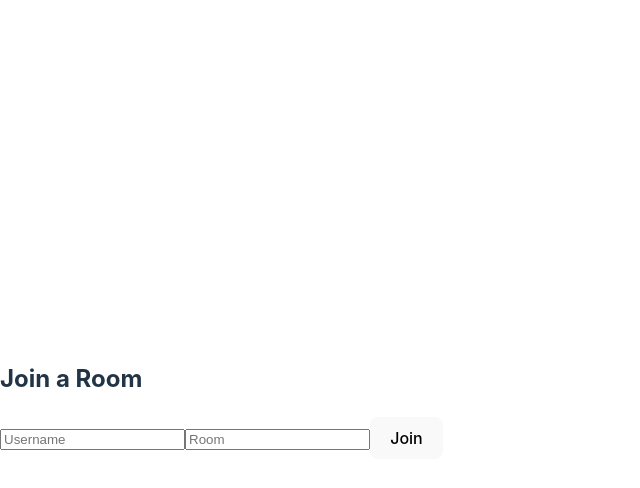
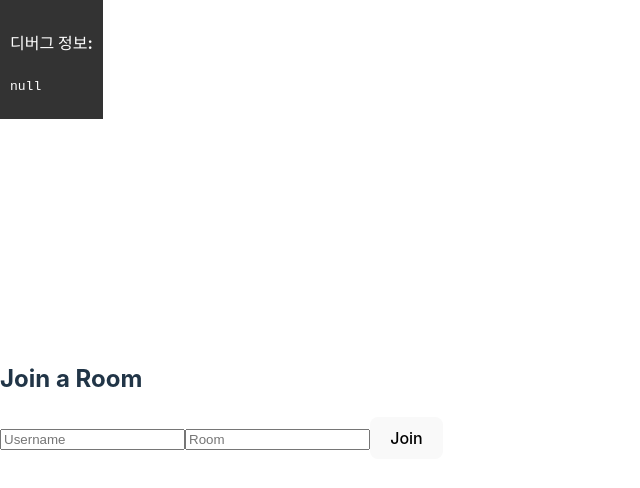
Before and after one commit to Huk9uri/dawata-webView, a React (Vite) app: page / in a window 1280 px wide. Shown: the top 488 px of the page, without its empty margins (0-640 px from the left). Built offline with nearby package versions, Linux system fonts and the light colour scheme.

Commit message:
feat: injectedJavaScript 확인 로직

```diff
--- a/src/App.tsx
+++ b/src/App.tsx
@@ -1,4 +1,4 @@
-import { useState } from "react";
+import { useState, useEffect } from "react";
 import {
   ControlBar,
   GridLayout,
@@ -14,10 +14,65 @@ import { Track } from "livekit-client";
 
 const serverUrl = "wss://dawata-3r907ysh.livekit.cloud";
 
+declare global {
+  interface Window {
+    // 주입될 데이터의 타입을 정의합니다
+    injectedJavaScript?: {
+      jwt?: string;
+      appointmentId?: number;
+      // 필요한 다른 필드들을 여기에 추가
+    };
+  }
+}
+
 export default function App() {
   const [token, setToken] = useState<string | null>(null);
   const [username, setUsername] = useState("");
   const [room, setRoom] = useState("");
+  const [injectedJavaScript, setInjectedJavaScript] = useState<
+    Window["injectedJavaScript"] | null
+  >(null);
+
+  useEffect(() => {
+    // 주입된 데이터 확인
+    console.log("Window객체:", window);
+    console.log("주입된 데이터:", window.injectedJavaScript);
+
+    // 주입된 데이터가 있다면 state에 저장
+    if (window.injectedJavaScript) {
+      setInjectedJavaScript(window.injectedJavaScript);
+    }
+
+    // 데이터 주입 이벤트 리스너
+    const handleMessage = (event: MessageEvent) => {
+      console.log("메시지 이벤트 수신:", event.data);
+      setInjectedJavaScript(event.data);
+    };
+
+    window.addEventListener("message", handleMessage);
+
+    return () => {
+      window.removeEventListener("message", handleMessage);
+    };
+  }, []);
+
+  // 주입된 데이터 표시를 위한 디버그 영역 추가
+  const renderDebugInfo = () => (
+    <div
+      style={{
+        position: "fixed",
+        top: 0,
+        left: 0,
+        background: "rgba(0,0,0,0.8)",
+        color: "white",
+        padding: "10px",
+        zIndex: 9999,
+      }}
+    >
+      <h4>디버그 정보:</h4>
+      <pre>{JSON.stringify(injectedJavaScript, null, 2)}</pre>
+    </div>
+  );
 
   const handleJoin = async () => {
     try {
@@ -35,6 +90,7 @@ export default function App() {
   if (!token) {
     return (
       <div>
+        {renderDebugInfo()}
         <h2>Join a Room</h2>
         <input
           type="text"
@@ -54,6 +110,8 @@ export default function App() {
   }
 
   return (
+    <>
+      {renderDebugInfo()}
       <LiveKitRoom
         video={true}
         audio={true}
@@ -71,6 +129,7 @@ export default function App() {
         share tracks and to leave the room. */}
         <ControlBar />
       </LiveKitRoom>
+    </>
   );
 }
 
```
Lines whose indentation alone changed are shown as unchanged.
